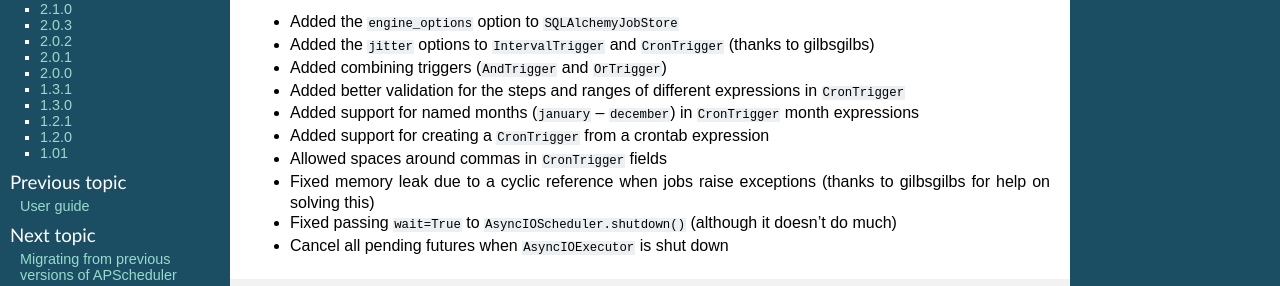
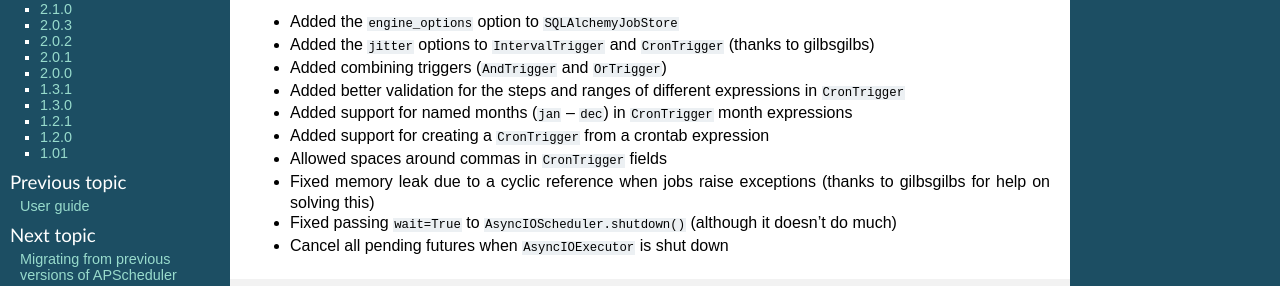
Before and after one commit to agronholm/apscheduler, a Sphinx documentation site: the page built from docs/versionhistory.rst, in a window 1280 px wide and 900 px high. Shown: the part 313-599 px from the top of the window. Built offline with Sphinx 7.4.7, drawn with Linux system fonts in a browser that asks for light colours.

Commit message:
Fixed erroneous changelog entry about month names in ``CronTrigger``

```diff
--- a/docs/versionhistory.rst
+++ b/docs/versionhistory.rst
@@ -24,7 +24,7 @@ APScheduler, see the :doc:`migration section <migration>`.
 
 * Added better validation for the steps and ranges of different expressions in ``CronTrigger``
 
-* Added support for named months (``january`` – ``december``) in ``CronTrigger`` month expressions
+* Added support for named months (``jan`` – ``dec``) in ``CronTrigger`` month expressions
 
 * Added support for creating a ``CronTrigger`` from a crontab expression
 
```
